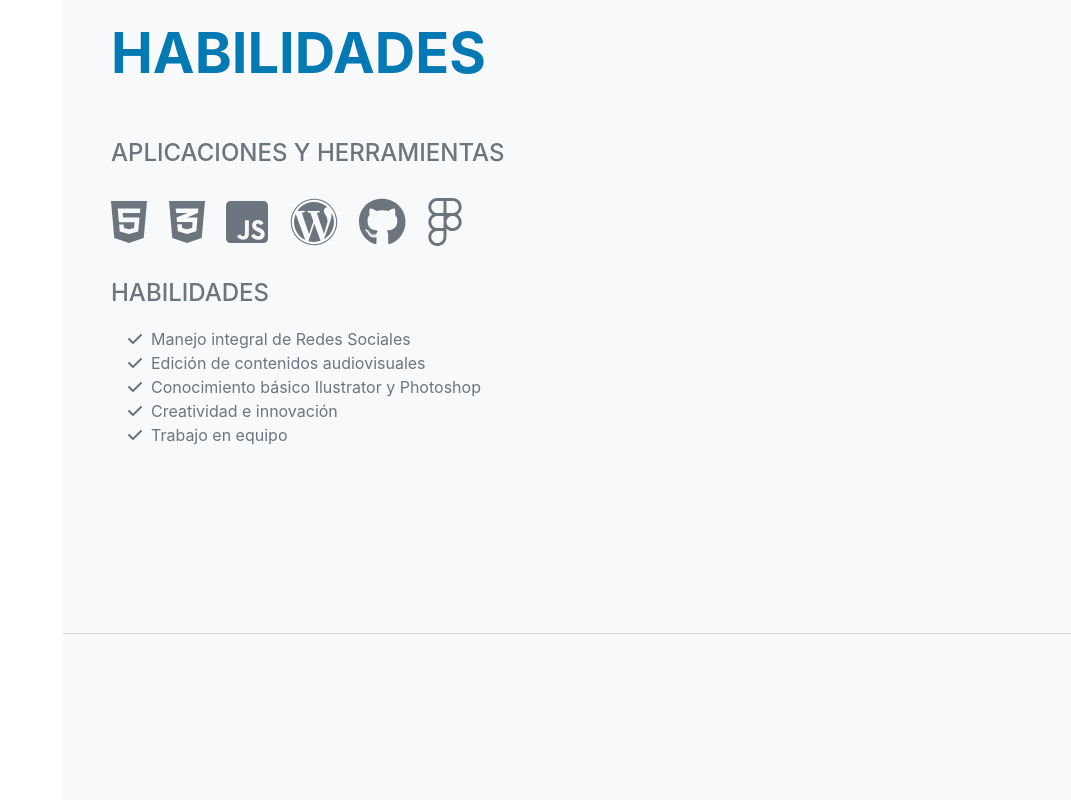
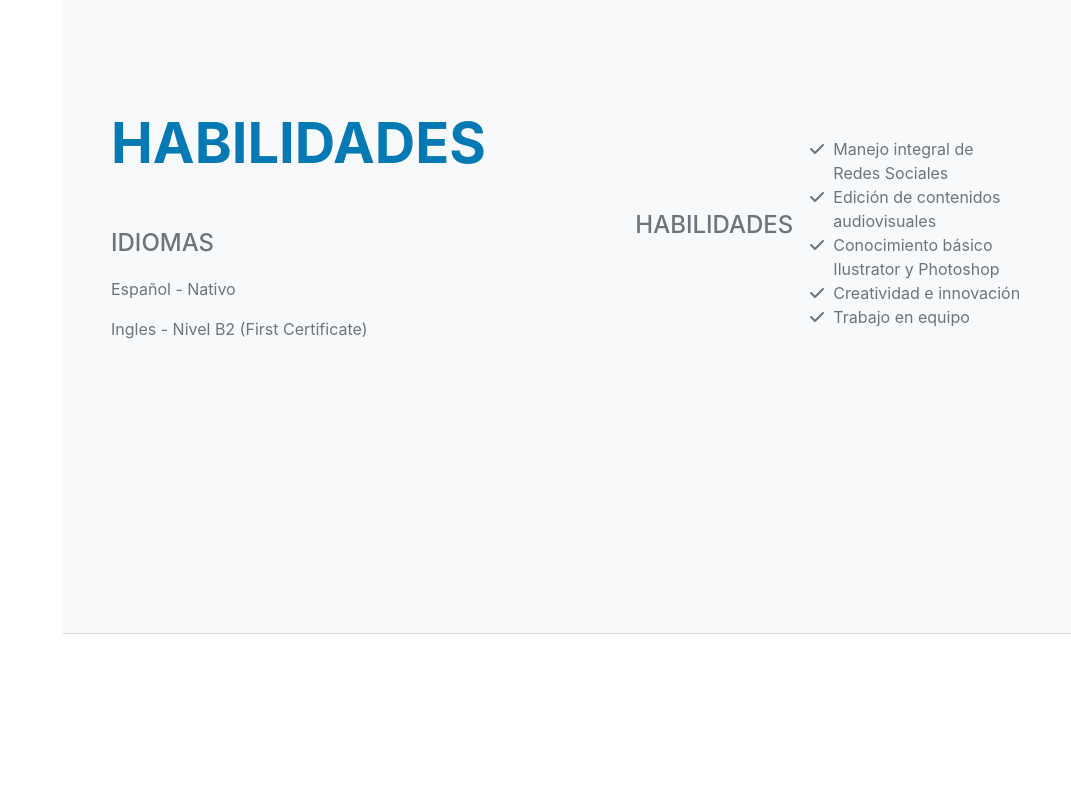
Before and after one commit to candechahpazian/Candela-Chahpazian, a plain HTML site: page index.html in a window 1280 px wide. Shown: the part 2700-3500 px from the top of the page, without its empty margins (209-1280 px from the left). Drawn offline with nearby package versions, Linux system fonts and the light colour scheme; files whose address does not match are found by name; a web font is replaced by a local one.

Commit message:
Update index.html

```diff
--- a/index.html
+++ b/index.html
@@ -122,16 +122,10 @@
             <section class="resume-section" id="skills">
                 <div class="resume-section-content">
                     <h2 class="mb-5">Habilidades</h2>
-                    <div class="subheading mb-3">Aplicaciones y Herramientas</div>
-                    <ul class="list-inline dev-icons">
-                        <li class="list-inline-item"><i class="fab fa-html5"></i></li>
-                        <li class="list-inline-item"><i class="fab fa-css3-alt"></i></li>
-                        <li class="list-inline-item"><i class="fab fa-js-square"></i></li>
-                        <li class="list-inline-item"><i class="fab fa-wordpress"></i></li>
-                        <li class="list-inline-item"><i class="fa-brands fa-github"></i></li>
-                        <li class="list-inline-item"><i class="fa-brands fa-figma"></i></li>
-                        <li class="list-inline-item"><img></i></li>
-                    </ul>
+                    <div class="subheading mb-3">Idiomas</div>
+                    <p>Español - Nativo</p>
+                    <p>Ingles - Nivel B2 (First Certificate)</p>
+                </div>
                     <div class="subheading mb-3">Habilidades</div>
                     <ul class="fa-ul mb-0">
                         <li>
@@ -194,12 +188,6 @@
                         </li>
                     </ul>
                 </div>
-                <div class="resume-section-content">
-                    <h2 class="mb-5">Idiomas</h2>
-                    <p>Español - Nativo</p>
-                    <p>Ingles - Nivel B2 (First Certificate)</p>
-                </div>
-
             </section>
         </div>
         <!-- Bootstrap core JS-->
```
